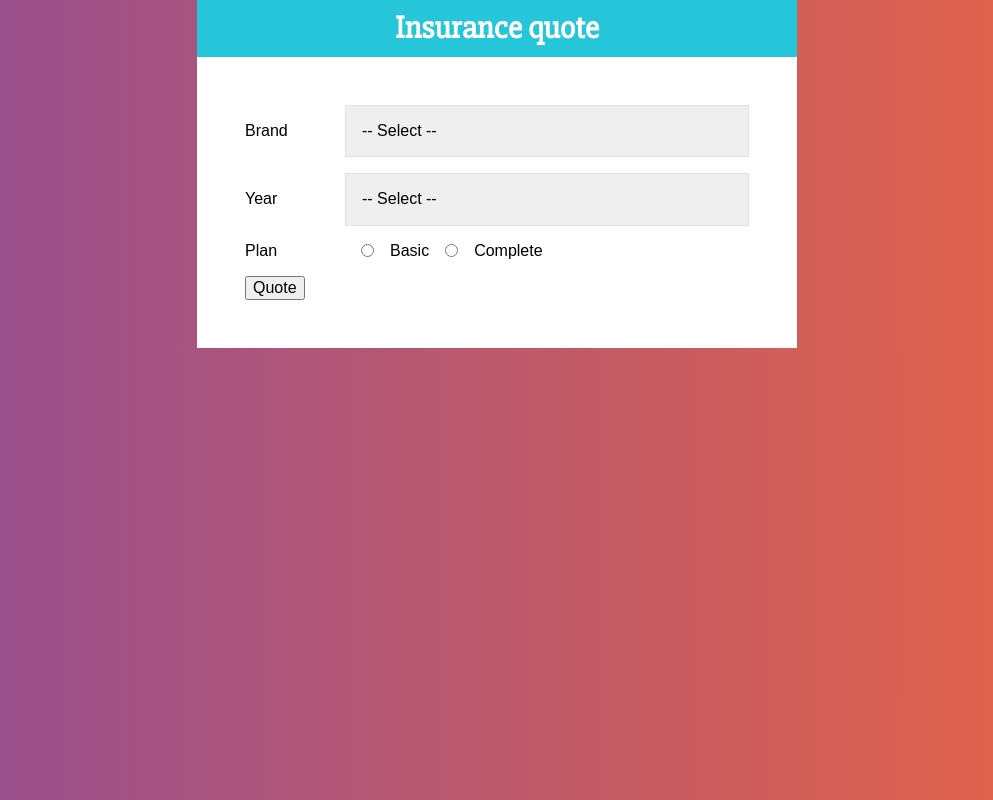
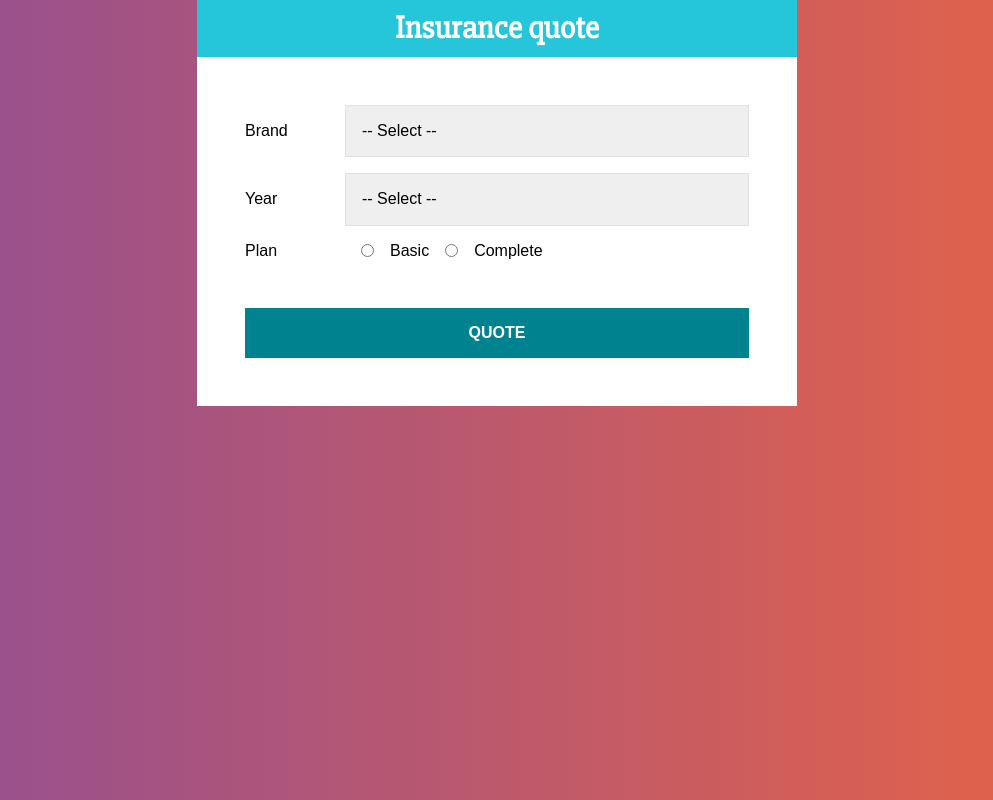
Before and after one commit to Francisco28/cotizador_react, a React (Create React App) app: page / in a window 1280 px wide. Shown: the whole page, without its empty margins (143-1136 px from the left). Built offline with nearby package versions, Linux system fonts and the light colour scheme.

Commit message:
styled component to button

```diff
--- a/src/components/Form.js
+++ b/src/components/Form.js
@@ -22,6 +22,24 @@
 
 const InputRadio = styled.input`
     margin: 0 1rem;
+`;
+
+const Button = styled.button`
+    background-color: #00838F;
+    font-size: 16px;
+    width: 100%;
+    padding: 1rem;
+    color: #fff;
+    text-transform: uppercase;
+    font-weight: bold;
+    border: none;
+    transition: background-color .3s ease;
+    margin-top: 2rem;
+
+    &:hover {
+        background-color: #26C6DA;
+        cursor: pointer;
+    }
 `;
 
 const Form = () => {
@@ -69,7 +87,7 @@
                 /> Complete
             </Field>
 
-            <button type="button">Quote</button>
+            <Button type="button">Quote</Button>
         </form>
      );
 }
```
